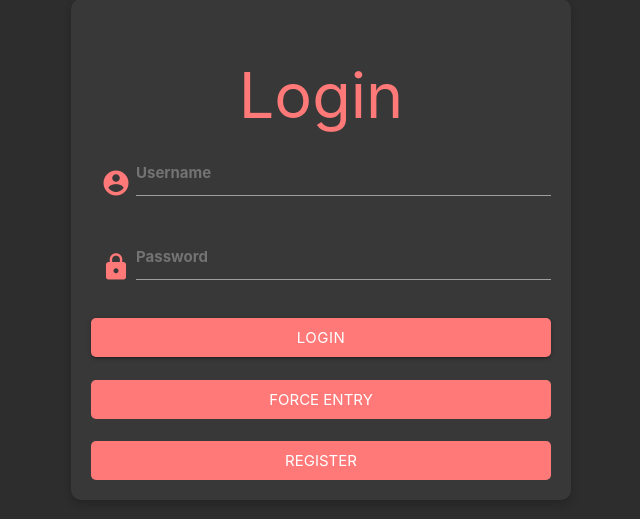
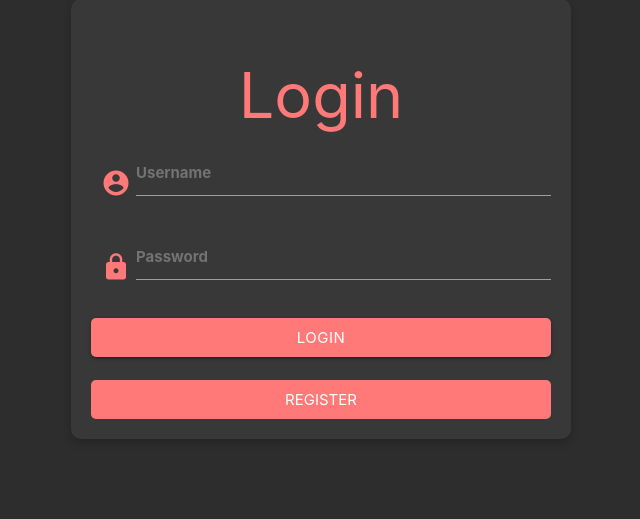
Before and after one commit to JanSzyndlarewicz/Lets-go-out, a Flask app: page /login in a window 1280 px wide. Shown: the part 65-584 px from the top of the page, without its empty margins (319-959 px from the left). Run offline with Flask 3, Linux system fonts and the light colour scheme.

Commit message:
Production version

```diff
--- a/app/templates/auth/login.html
+++ b/app/templates/auth/login.html
@@ -48,11 +48,6 @@
     </form>
 
     <br>
-    <form method="POST" action="{{ url_for('auth_bp.forced_entry') }}">
-        <button type="submit" class="btn-flat white-text primary-color">Force Entry</button>
-    </form>
-
-    <br>
     <form method="GET" action="{{ url_for('auth_bp.register') }}">
         <button type="submit" class="btn-flat white-text primary-color">Register</button>
     </form>
--- a/app/utils/algorithm.py
+++ b/app/utils/algorithm.py
@@ -65,7 +65,6 @@ def suggest_matches(
         weights = []
         for potential_match in potential_matches:
             weight = 2 ** len(set(current_user.profile.interests).intersection(potential_match.profile.interests))
-            # print(f"user {potential_match.id}: interests: {potential_match.profile.interests}, weight: {weight}")
             weights.append(weight)
         potential_matches = weighted_sample_without_replacement(potential_matches, weights, number)
 
--- a/app/views/auth.py
+++ b/app/views/auth.py
@@ -74,17 +74,6 @@ def anonymous_required(func):
         return func(*args, **kwargs)
 
     return inner
-
-
-# THIS IS EXCLUSIVELY FOR TESTING AND MUST BE REMOVED IN THE FINAL VERSION
-@auth_bp.route("/forced-entry", methods=["POST"])
-def forced_entry():
-    user = User.query.first()
-    user.confirmed = True
-    db.session.commit()
-    login_user(user)
-    return redirect(url_for(app.config["MAIN_PAGE_ROUTE"]))
-
 
 @auth_bp.route("/login", methods=["GET", "POST"])
 @anonymous_required
@@ -204,7 +193,7 @@ def process_profile_form(profile_form):
             new_user = create_user_with_profile(session["registration_data"], profile_form)
             if app.config["ADVANCED_ACCESS_CONTROL"]:
                 send_confirmation_email(new_user)
-            login_user(new_user)  # TODO: Only for development purposes
+            login_user(new_user)
             session.pop("registration_data", None)
             return True
         except IntegrityError:
```
Also changed, not shown: app/config.py (+4 -5 lines), README.txt, app/static/images/0.jpg (deleted).
